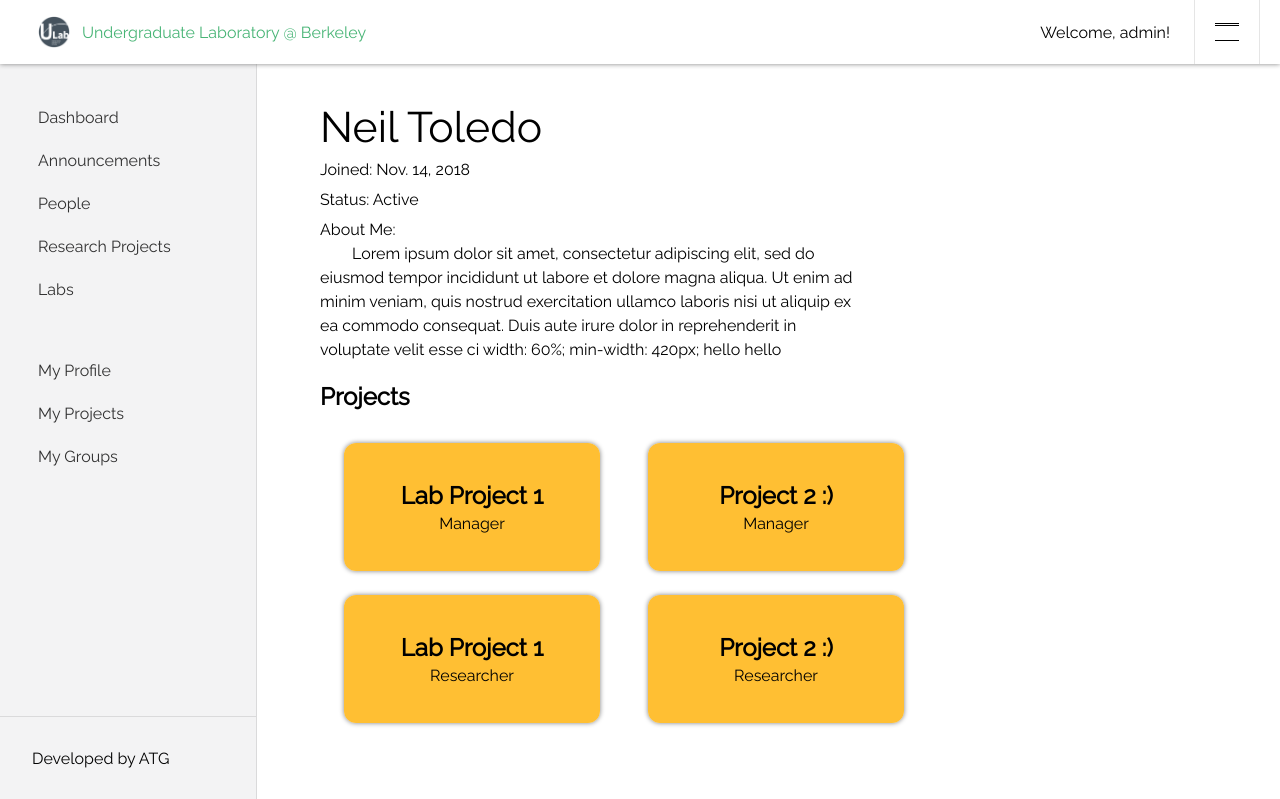
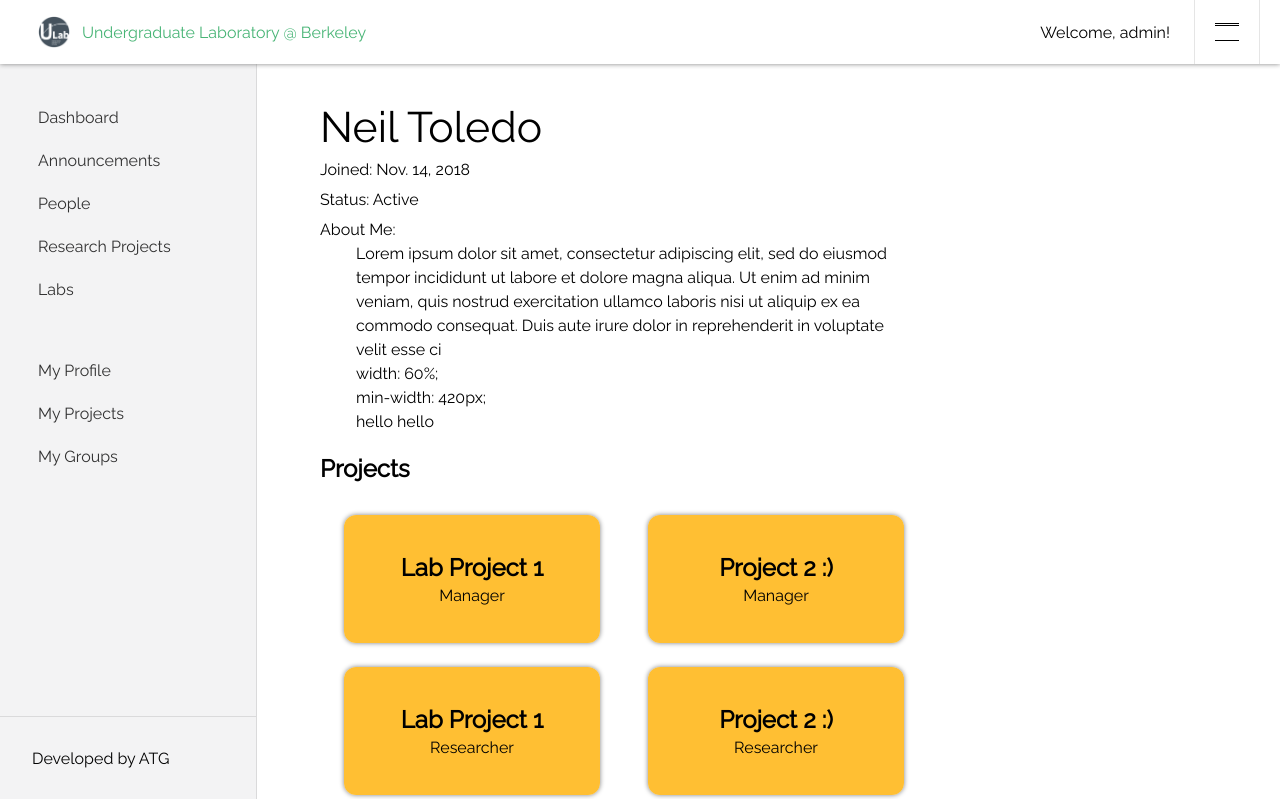
Before and after one commit to undergrad-lab-at-berkeley/member-dashboard, a Django app: a page that uses ulabDashboard/dashboard/templates/dashboard/layout.html in a window 1280 px wide. Shown: the top 799 px of the page. Run offline with Django 3.2, Linux system fonts and the light colour scheme; a user stored in the database is signed in; data comes from the database, SQL or seed files in the repository; both versions use the stored data as it was after the commit.

Commit message:
fixed description styling

```diff
--- a/ulabDashboard/dashboard/static/dashboard/style.css
+++ b/ulabDashboard/dashboard/static/dashboard/style.css
@@ -650,4 +650,14 @@ form > .errorlist {
 .content-container > p {
   width: 60%;
   min-width: 420px;
+  margin: 0px;
 }
+
+.about-container {
+  margin-left: 36px;
+  padding: 0px;
+}
+
+.about-container > p {
+  margin: 0px;
+}
--- a/ulabDashboard/dashboard/templates/dashboard/layout.html
+++ b/ulabDashboard/dashboard/templates/dashboard/layout.html
@@ -46,9 +46,10 @@
               <button class='profile-arrow'> </button>
               <div class='profile-menu'>
                 {% if user.is_authenticated  %}
+                  <a href="{% url 'profile' username=user.username %}">My Profile</a>
                   <a href="{% url 'edit_profile' username=user.username %}">Edit Profile</a>
                   <a href="{% url 'create_announcement' %}">Create Announcment</a>
-                  <a href="{% url 'admin:index' %}">Admin Console</a>
+                  <!--<a href="{% url 'admin:index' %}">Admin Console</a>-->
                   <a href="https://ulab.berkeley.edu/">Landing Page</a>
                   <a href="{% url 'logout' %}">Logout</a>
                 {% else %}
--- a/ulabDashboard/dashboard/templates/dashboard/profile.html
+++ b/ulabDashboard/dashboard/templates/dashboard/profile.html
@@ -5,7 +5,8 @@
     <h1 class='content-title'> {{ profile.full_name }}</h1>
     <p class='msg-description medium-text'>Joined: {{ profile.join_date }}</p>
     <p class='msg-description medium-text'>Status: {{ profile.status }}</p>
-    <p class='msg-description medium-text'>About Me: <br> &emsp;&emsp;{{ profile.about }}</p>
+    <p class='msg-description medium-text'>About Me: </p>
+    <div class='msg-description medium-text about-container'>{{ profile.about | linebreaks }}</div>
 
 	<h2> Projects </h2>
 	<div class='manager-container'>
--- a/ulabDashboard/dashboard/templates/dashboard/project.html
+++ b/ulabDashboard/dashboard/templates/dashboard/project.html
@@ -7,7 +7,9 @@
     <p class='msg-description medium-text'>Lab: {{ project.lab.name }}</p>
     <p class='msg-description medium-text'>Started: {{ project.start_date }}</p>
     <p class='msg-description medium-text'>Ended: {{ project.end_date }}</p>
-    <p class='msg-description medium-text'>Description: <br> &emsp;&emsp;{{ project.description }}</p>
+    <p class='msg-description medium-text'>Description:</p>
+    <div class='msg-description medium-text about-container'>{{ project.description | linebreaks }}</div>
+
 	</br>
 
 	<h2> Lab Managers </h2>
--- a/ulabDashboard/dashboard/views.py
+++ b/ulabDashboard/dashboard/views.py
@@ -127,6 +127,9 @@ def edit_profile(request, username):
       if userForm.is_valid() and memberForm.is_valid():
         auth_user.save()
         profile.save()
+        return HttpResponseRedirect(reverse('profile', kwargs={
+          'username': auth_user.username
+        }))
 
     else:
       userForm = EditUserForm(instance=auth_user, prefix="userForm")
```
Also changed, not shown: ulabDashboard/db.sqlite3.
